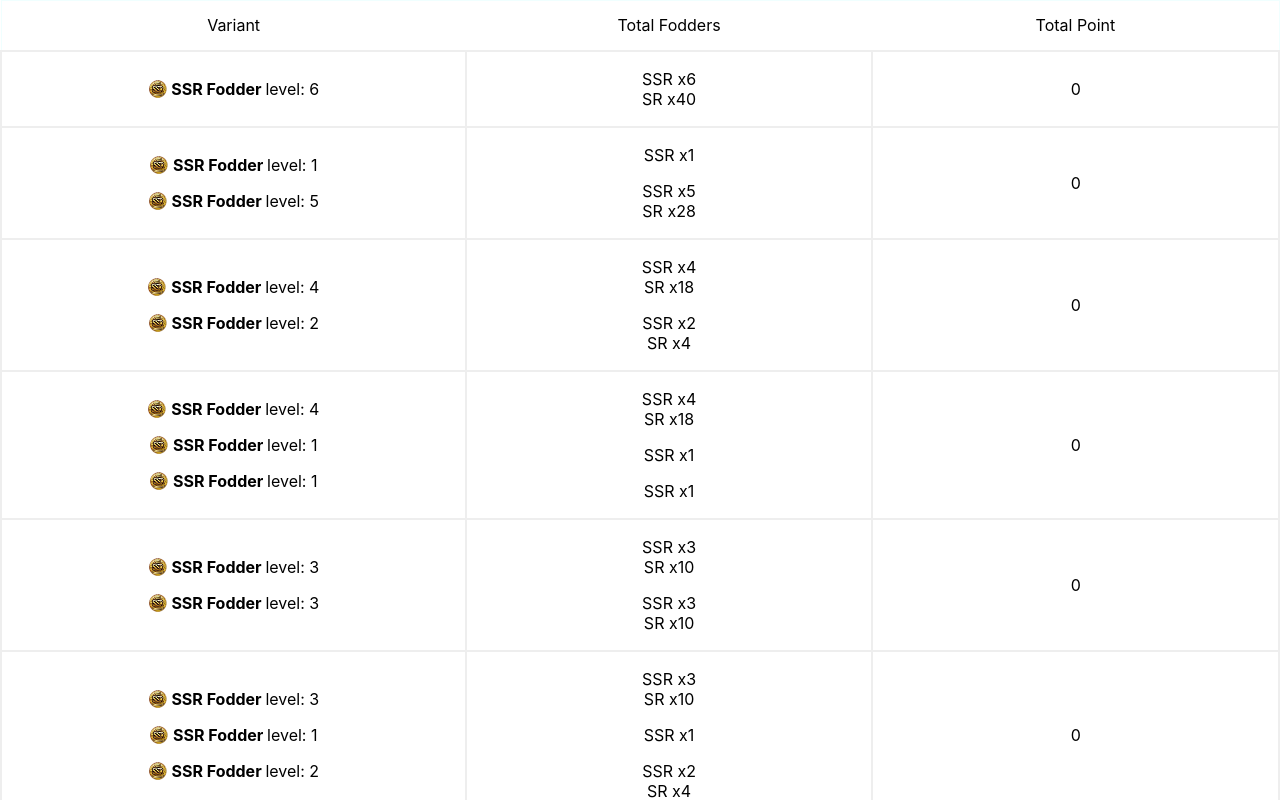
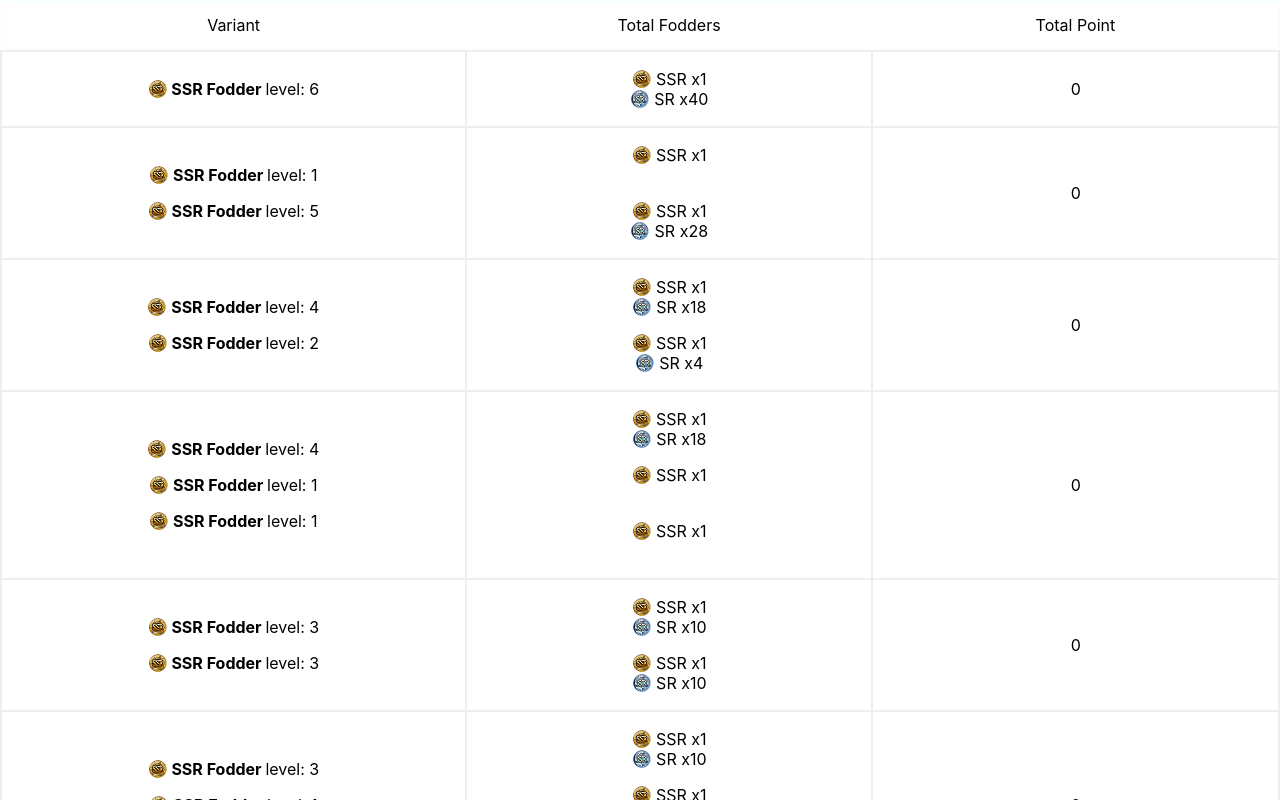
Before and after one commit to ipulcrimx/skill-table, a React (Create React App) app: page / in a window 1280 px wide. Shown: the top 800 px of the page. Built offline with nearby package versions, Linux system fonts and the light colour scheme.

Commit message:
add weapon icon rarity

```diff
--- a/src/Components/CollumnTable/DetailCollumn.tsx
+++ b/src/Components/CollumnTable/DetailCollumn.tsx
@@ -1,20 +1,32 @@
 import React from 'react';
-import srIcon from '../assets/icon/Rarity_SSR.png';
-import ssrIcon from '../assets/icon/Rarity_SR.png';
+
+import srIcon from '../../assets/icon/Rarity_SR.png';
+import ssrIcon from '../../assets/icon/Rarity_SSR.png';
+
+import '../WeaponDetailComponent.css';
 
 const DetailCollumn = (props: any) => {
+    const srStyle = {
+        opacity: 1
+    }
+
     let fodderSSR: string = '';
     let fodderSR: string = '';
     const totalSr = props.weapon.getSRFodder();
 
     if(props.weapon != null) {
-        fodderSSR = 'SSR x' + props.weapon.slvl;
-        fodderSR = 'SR x' + totalSr;
+        fodderSSR = ' SSR x' + 1;
+        fodderSR = ' SR x' + totalSr;
     }
+
+    srStyle.opacity = totalSr > 0 ? 1 : 0;
 
     return (
         <p>
+            <img className="WeaponIcon" src={ssrIcon} alt="SSR icon" />
             {!!(fodderSSR)? fodderSSR : '' } <br />
+
+            <img className="WeaponIcon" src={srIcon} style={srStyle} alt="SR icon" />
             {totalSr > 0 ? fodderSR : '' }
         </p>
     );
--- a/src/Components/WeaponDetailComponent.tsx
+++ b/src/Components/WeaponDetailComponent.tsx
@@ -1,8 +1,9 @@
 import * as React from 'react';
 
 import ssrIcon from '../assets/icon/Rarity_SSR.png';
+import DetailCollumn from './CollumnTable/DetailCollumn';
+
 import './WeaponDetailComponent.css';
-import DetailCollumn from './CollumnTable/DetailCollumn';
 
 const WeaponDetailComponent = (props: any) => {
     let weapons: any[] = [...props.weapons];
```
